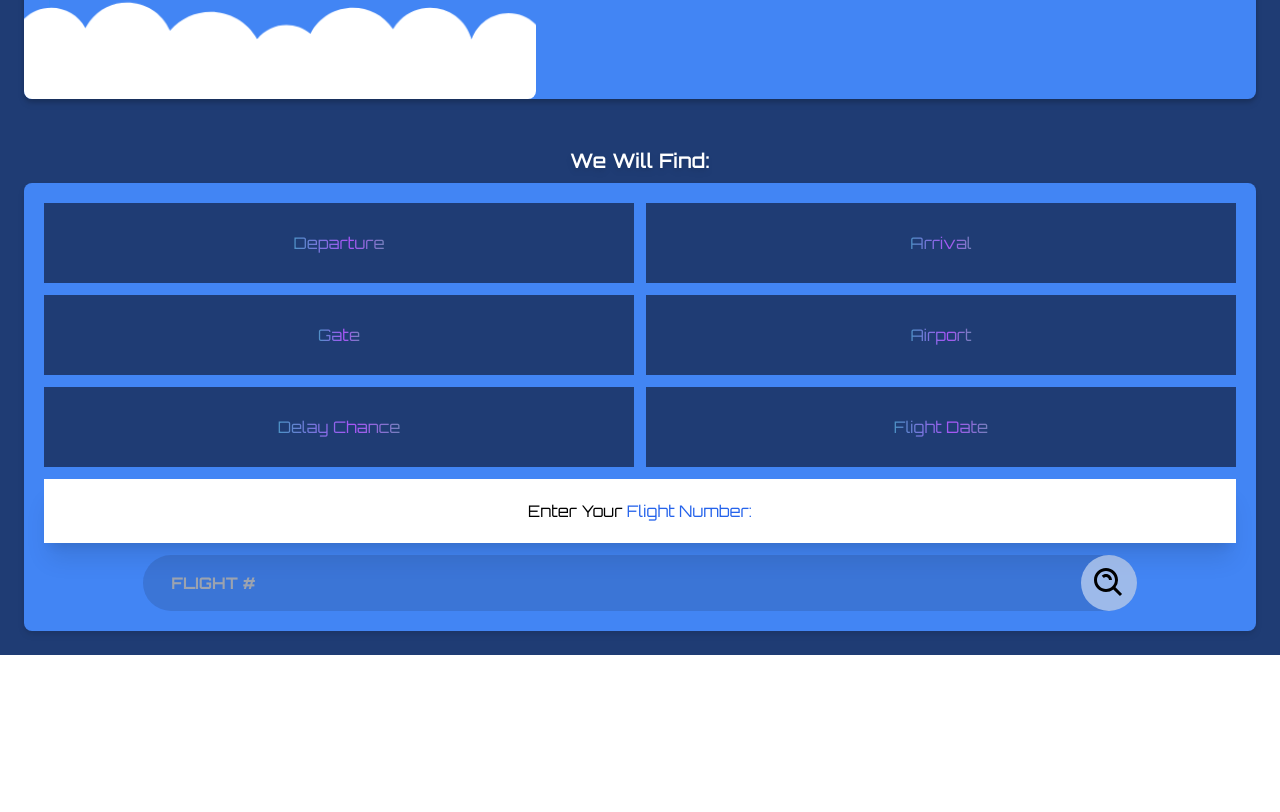
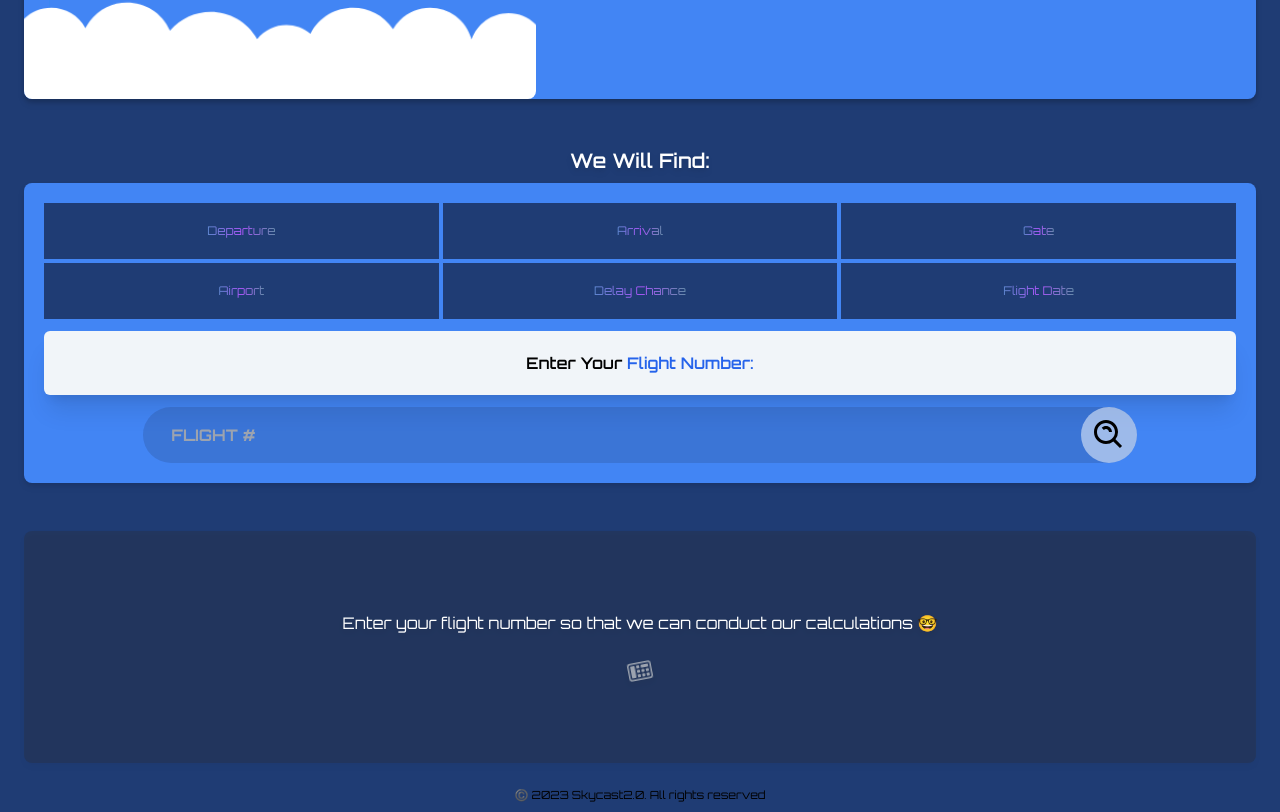
Before and after one commit to gabepalomin/SkyCast2.0, a React (Create React App) app in the folder skycast2/: page / in a window 1280 px wide. Shown: the part 689-1501 px from the top of the page. Before the commit the page ends 1344 px from the top, so only its background shows below. Built offline with nearby package versions, Linux system fonts and the light colour scheme.

Commit message:
Added the results display and loading display! finished mobile adaptation..onto desktop

```diff
--- a/skycast2/src/App.js
+++ b/skycast2/src/App.js
@@ -3,6 +3,9 @@ import "./index.css";
 import Banner from "./components/Banner";
 import InputBar from "./components/InputBar";
 import InfoCard from "./components/InfoCard";
+import Loading from "./components/Loading";
+import Results from "./components/Results";
+
 function App() {
   return (
     <div className="bg-page min-h-screen font-Orbitron">
@@ -20,6 +23,17 @@ function App() {
         </h1>
         <InputBar />
       </div>
+
+      <div class=" p-6 drop-shadow-md ">
+        <Loading />
+      </div>
+      <div class="p-6 drop-shadow-md hidden">
+        <Results />
+      </div>
+
+      <p class="text-center text-xxs pb-2">
+        ©️ 2023 Skycast2.0. All rights reserved
+      </p>
     </div>
   );
 }
--- a/skycast2/src/components/Iblock.js
+++ b/skycast2/src/components/Iblock.jsx
@@ -1,6 +1,6 @@
 function Iblock({ message }) {
   return (
-    <div class="bg-page px-2 py-7  text-white flex justify-center items-center text-center ">
+    <div class="bg-page px-3 py-5  text-white flex justify-center items-center text-center text-xs">
       <p class="animate-text bg-gradient-to-r from-teal-500 via-purple-500 to-green-500 bg-clip-text text-transparent">
         {message}
       </p>
--- a/skycast2/src/components/InputBar.js
+++ b/skycast2/src/components/InputBar.jsx
@@ -3,7 +3,7 @@ import { BiSearchAlt } from "react-icons/bi";
 const InputBar = () => {
   return (
     <div class="bg-desc rounded-lg p-5">
-      <div class=" grid grid-cols-2 grid-rows-3  gap-3 ">
+      <div class=" grid grid-cols-3 grid-rows-2  gap-1 ">
         <Block message={"Departure"} />
         <Block message={"Arrival"} />
         <Block message={"Gate"} />
@@ -12,7 +12,7 @@ const InputBar = () => {
         <Block message={"Flight Date"} />
       </div>
       <div class="text-center flex flex-col gap-3 pt-3  items-center">
-        <div class="bg-white p-3 py-5 w-full shadow-xl">
+        <div class=" bg-slate-100 p-3 py-5 w-full shadow-xl rounded-md font-semibold">
           <h2 class="">
             Enter Your <span class="text-blue-600">Flight Number:</span>
           </h2>
--- /dev/null
+++ b/skycast2/src/components/Loading.jsx
@@ -0,0 +1,16 @@
+import { BsCalculator } from "react-icons/bs";
+
+const Loading = () => {
+  return (
+    <div class=" bg-loading flex flex-col gap-6 items-center justify-center text-center px-4 py-20 rounded-lg">
+      <p class="text-white">
+        Enter your flight number so that we can conduct our calculations 🤓
+      </p>
+      <i>
+        <BsCalculator class="animate-spin duration-1000 text-gray-400 text-2xl" />
+      </i>
+    </div>
+  );
+};
+
+export default Loading;
--- /dev/null
+++ b/skycast2/src/components/Results.jsx
@@ -0,0 +1,42 @@
+import { FaMapLocationDot } from "react-icons/fa6";
+
+const Results = () => {
+  return (
+    <div class="grid grid-cols-2 grid-rows-5 gap-2">
+      <div class=" col-span-2 bg-slate-100 rounded-2xl text-center flex flex-col justify-center">
+        <h1 class="text-2xl text-emerald-700">2023-06-25</h1>
+        <p class="text-sm">Flight Date</p>
+      </div>
+
+      <div class="row-span-2 bg-slate-100 rounded-xl flex flex-col text-center justify-center items-center px-5 py-2 gap-1">
+        <h1 class="text-2xl text-emerald-700">QUO</h1>
+        <p class="text-xxs">Akwa Ibom International</p>
+        <FaMapLocationDot />
+        <h1 class="text-2xl text-emerald-700">ABV</h1>
+        <p class="text-xxs">Nnamdi Azikiwe International Airport</p>
+      </div>
+
+      <div class="bg-slate-100 rounded-xl flex flex-col items-center text-center justify-center">
+        <h1 class="text-2xl text-emerald-700">60%</h1>
+        <p class="text-sm">Delay Chance</p>
+      </div>
+
+      <div class="bg-slate-100 rounded-xl flex flex-col items-center text-center justify-center">
+        <h1 class="text-2xl text-emerald-700">B9</h1>
+        <p class="text-sm">Gate</p>
+      </div>
+
+      <div class="col-span-2 bg-slate-100 rounded-xl flex flex-col items-center text-center justify-center">
+        <h1 class="text-2xl text-emerald-700">08:30:00</h1>
+        <p class="text-sm">Departure</p>
+      </div>
+
+      <div class="col-span-2 bg-slate-100 rounded-xl flex flex-col items-center text-center justify-center">
+        <h1 class="text-2xl text-emerald-700">09:45:00</h1>
+        <p class="text-sm">Arrival</p>
+      </div>
+    </div>
+  );
+};
+
+export default Results;
--- a/skycast2/tailwind.config.js
+++ b/skycast2/tailwind.config.js
@@ -1,10 +1,13 @@
 /** @type {import('tailwindcss').Config} */
 module.exports = {
-  content: ["./src/**/*.{html,js}"],
+  content: ["./src/**/*.{html,js,jsx}"],
   theme: {
     extend: {
       maxWidth: {
         xxs: "15rem",
+      },
+      fontSize: {
+        xxs: "0.7rem",
       },
       rotate: {
         29: "-29deg",
@@ -38,6 +41,7 @@ module.exports = {
         search: "rgba(32, 50, 97, 0.2)",
         button: "rgba(255, 255, 255, 0.5)",
         hover: "rgba(255,255,255)",
+        loading: "rgba(46, 41, 41, 0.27)",
       },
       fontFamily: {
         Orbitron: ["Orbitron"],
```
Also changed, not shown: skycast2/src/components/Banner.jsx (renamed from skycast2/src/components/Banner.js), skycast2/src/components/InfoCard.jsx (renamed from skycast2/src/components/InfoCard.js).
